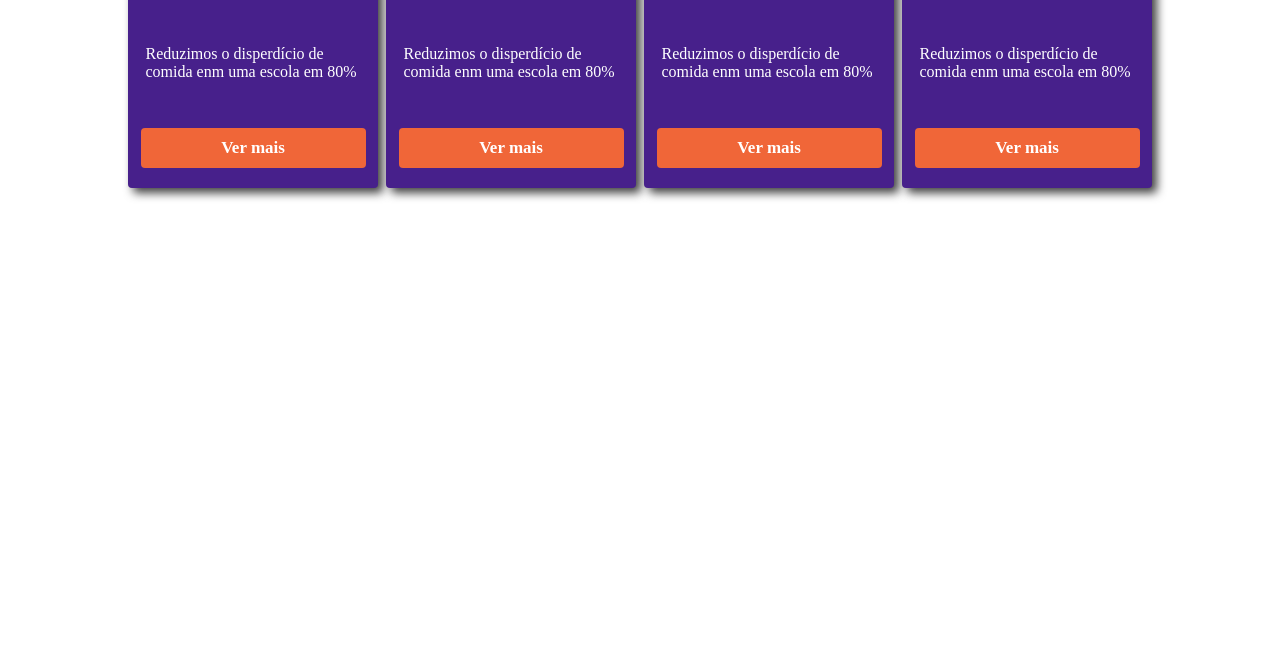
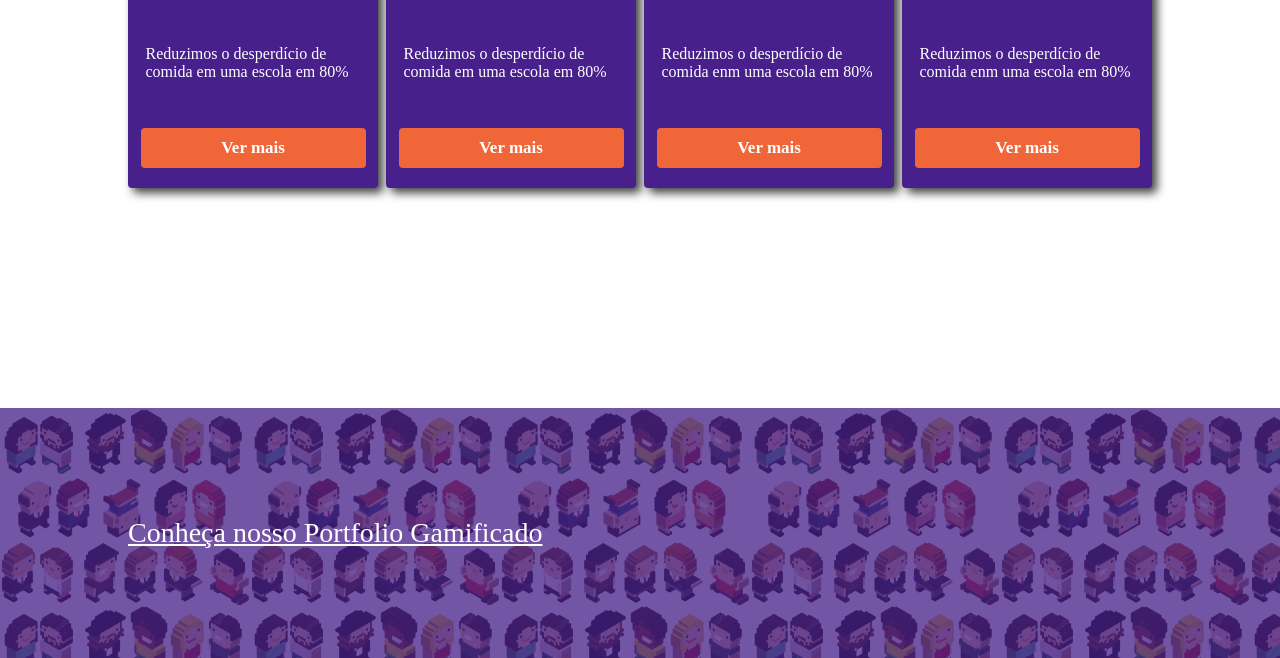
Before and after one commit to vacatoladi/gameficaai, a plain HTML site: page index.html in a window 1280 px wide. Shown: the part 2099-2757 px from the top of the page. Before the commit the page ends 2407 px from the top, so only its background shows below. Drawn offline with Linux system fonts and the light colour scheme; a web font is replaced by a local one.

Commit message:
feat: Seção Portfólio, feito com paralaxe

```diff
--- a/index.html
+++ b/index.html
@@ -43,28 +43,34 @@
 
             <div class="card">
                 <img src="https://unsplash.it/600/400" alt="">
-                <p>Reduzimos o disperdício de comida enm uma escola em 80%</p>
+                <p>Reduzimos o desperdício de comida em uma escola em 80%</p>
                 <button>Ver mais</button>
             </div>
 
             <div class="card">
                 <img src="https://unsplash.it/600/400" alt="">
-                <p>Reduzimos o disperdício de comida enm uma escola em 80%</p>
+                <p>Reduzimos o desperdício de comida em uma escola em 80%</p>
                 <button>Ver mais</button>
             </div>
 
             <div class="card">
                 <img src="https://unsplash.it/600/400" alt="">
-                <p>Reduzimos o disperdício de comida enm uma escola em 80%</p>
+                <p>Reduzimos o desperdício de comida enm uma escola em 80%</p>
                 <button>Ver mais</button>
             </div>
 
             <div class="card">
                 <img src="https://unsplash.it/600/400" alt="">
-                <p>Reduzimos o disperdício de comida enm uma escola em 80%</p>
+                <p>Reduzimos o desperdício de comida enm uma escola em 80%</p>
                 <button>Ver mais</button>
             </div>
 
+        </div>
+    </section>
+    <section id="portfolio">
+        <div class="filtro"></div>
+        <div class="container-grid">
+            <a href="#">Conheça nosso Portfolio Gamificado</a>
         </div>
     </section>
 
--- a/style.css
+++ b/style.css
@@ -209,3 +209,52 @@ h2 {
 .card button:hover {
     background-color: #ad4929;
 }
+
+#portfolio {
+    height: 250px;
+
+    margin-bottom: 120px;
+
+    background-image: url(img/bonecos.png);
+    background-size: 250px;
+
+    background-repeat: repeat;
+
+    background-attachment: fixed;
+
+    position: relative;
+}
+
+.filtro {
+    height: 100%;
+    width: 100%;
+
+    background-color: #47208bc2 ;
+
+    position: absolute;
+    top: 0;
+}
+
+#portfolio .container-grid {
+    height: 100%;
+
+    display: flex;
+    flex-direction: column;
+    justify-content: center;
+
+}
+
+#portfolio a {
+    width: fit-content;
+
+    font-family: 'anta';
+    font-size: 28px;
+
+    color: white;
+
+    z-index: 1;
+}
+
+#portfolio a:hover {
+    transform: scale(1.05);
+}
```
Also changed, not shown: img/bonecos.png (added).
